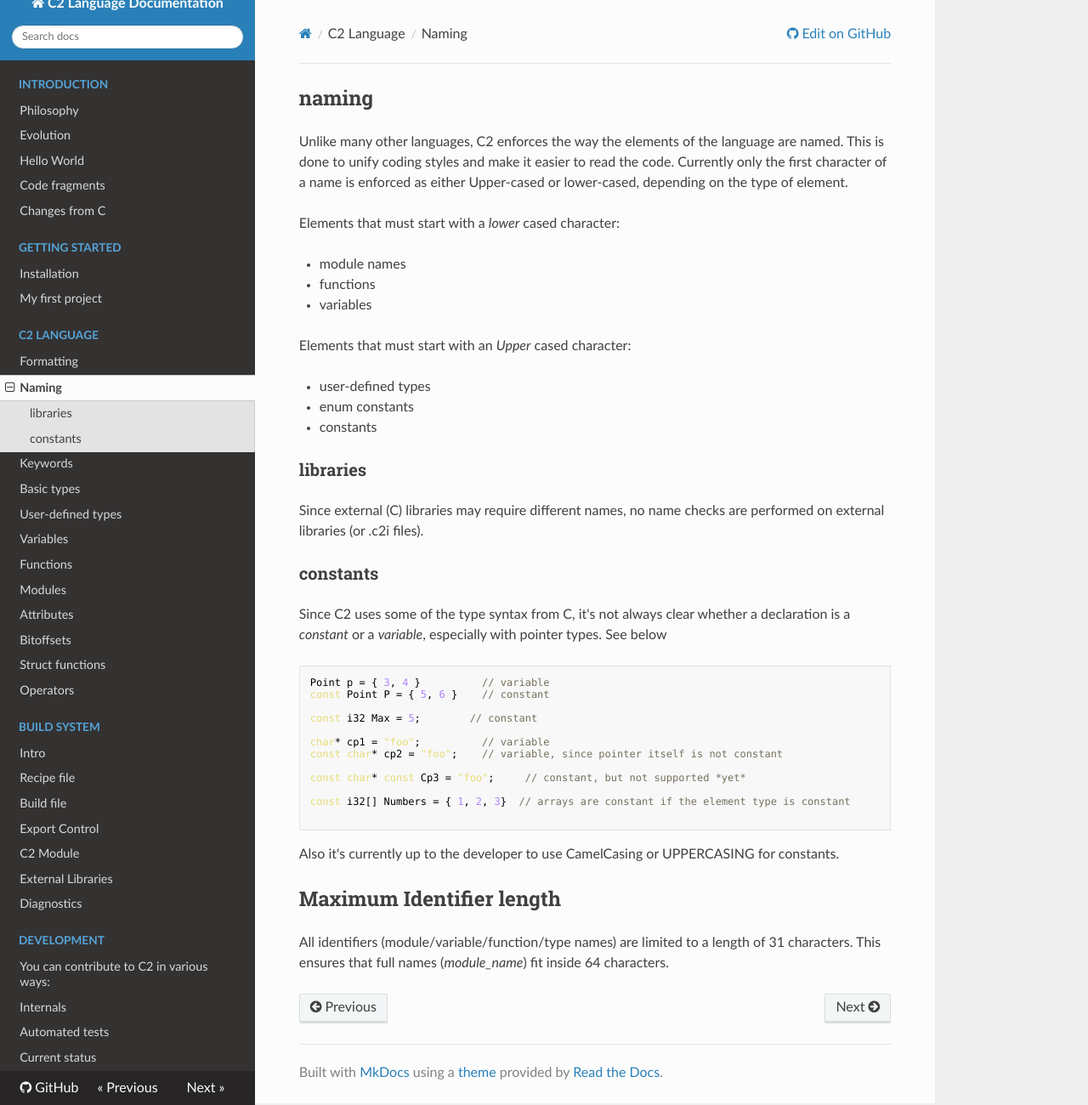
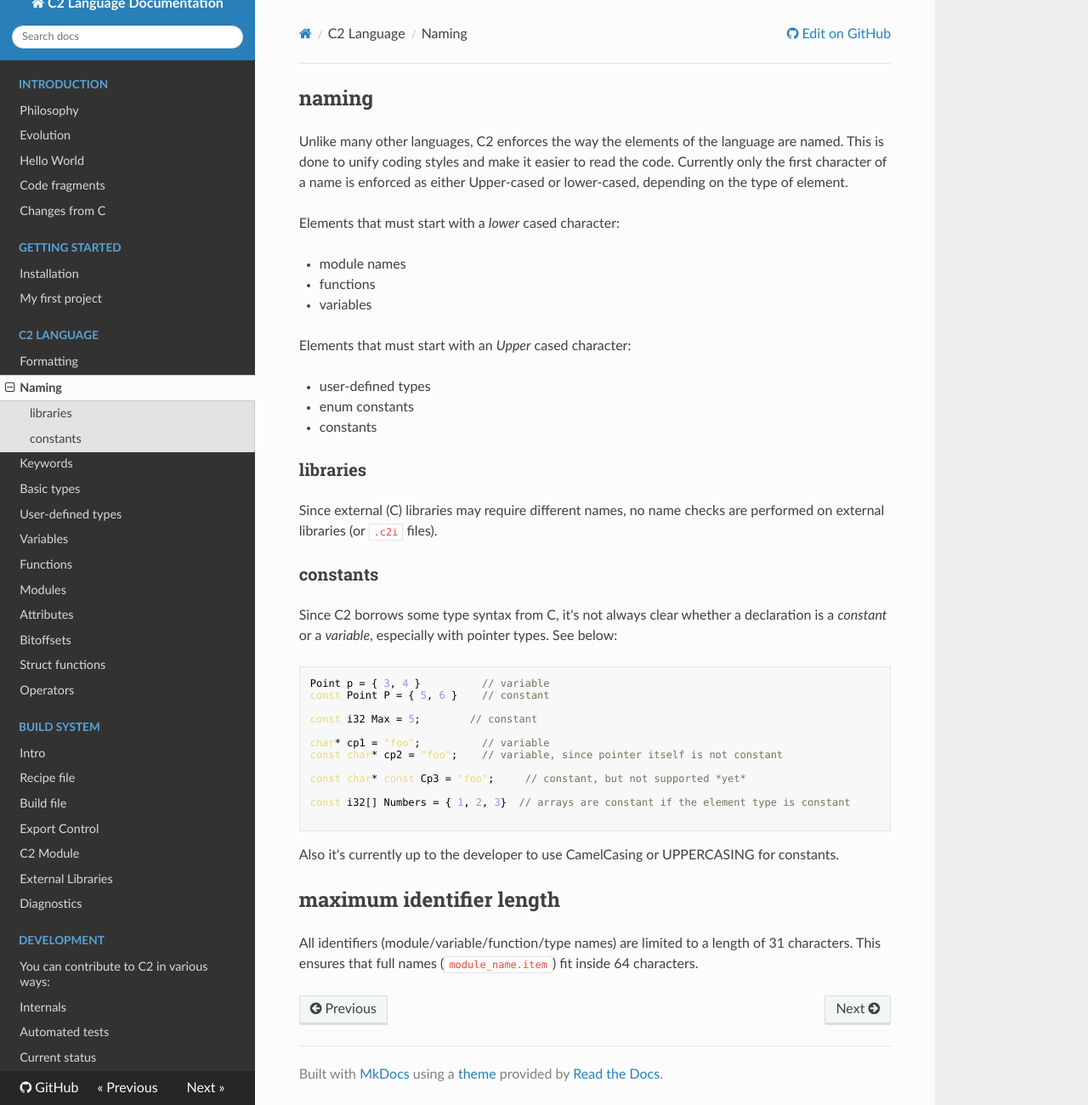
Before and after one commit to c2lang/documentation, an MkDocs documentation site: the page built from documentation/docs/language/naming.md, in a window 1280 px wide and 1300 px high. Shown: the whole window at 85% size. Built offline with MkDocs 1.6.1, drawn with Linux system fonts in a browser that asks for light colours; nearby versions of some CDN libraries; old or Windows-style settings are respelled for this version of MkDocs.

Commit message:
Update naming.md

````diff
--- a/documentation/docs/language/naming.md
+++ b/documentation/docs/language/naming.md
@@ -21,13 +21,13 @@ Elements that must start with an *Upper* cased character:
 ### libraries
 
 Since external (C) libraries may require different names, no name checks are
-performed on external libraries (or .c2i files).
+performed on external libraries (or `.c2i` files).
 
 ### constants
 
-Since C2 uses some of the type syntax from C, it's not always clear whether a
+Since C2 borrows some type syntax from C, it's not always clear whether a
 declaration is a *constant* or a *variable*, especially with pointer types.
-See below
+See below:
 
 ```c
 Point p = { 3, 4 }          // variable
@@ -46,7 +46,7 @@ const i32[] Numbers = { 1, 2, 3}  // arrays are constant if the element type is
 
 Also it's currently up to the developer to use CamelCasing or UPPERCASING for constants.
 
-## Maximum Identifier length
+## maximum identifier length
 
 All identifiers (module/variable/function/type names) are limited to a length of 31 characters.
-This ensures that full names (*module\_name*) fit inside 64 characters.
+This ensures that full names (`module_name.item`) fit inside 64 characters.
````
